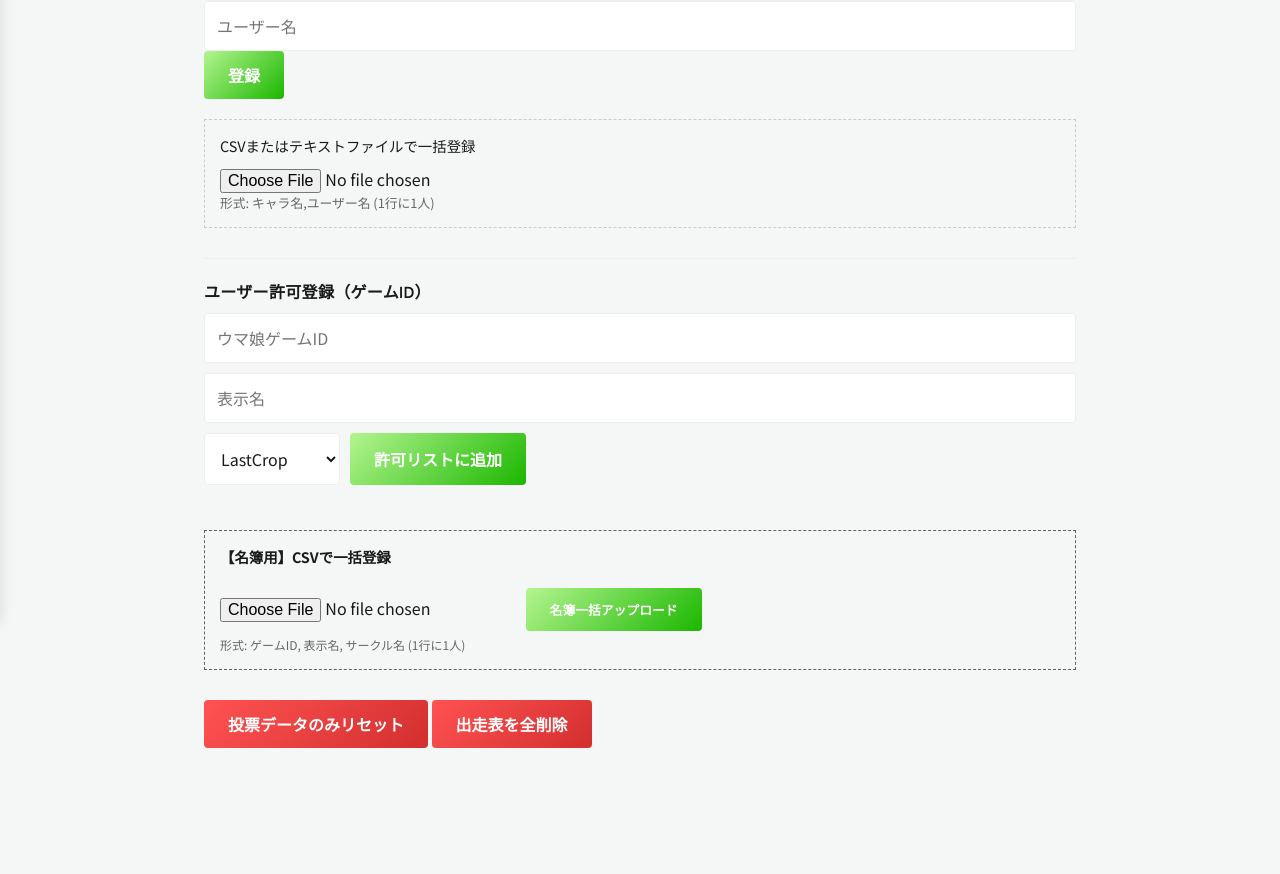
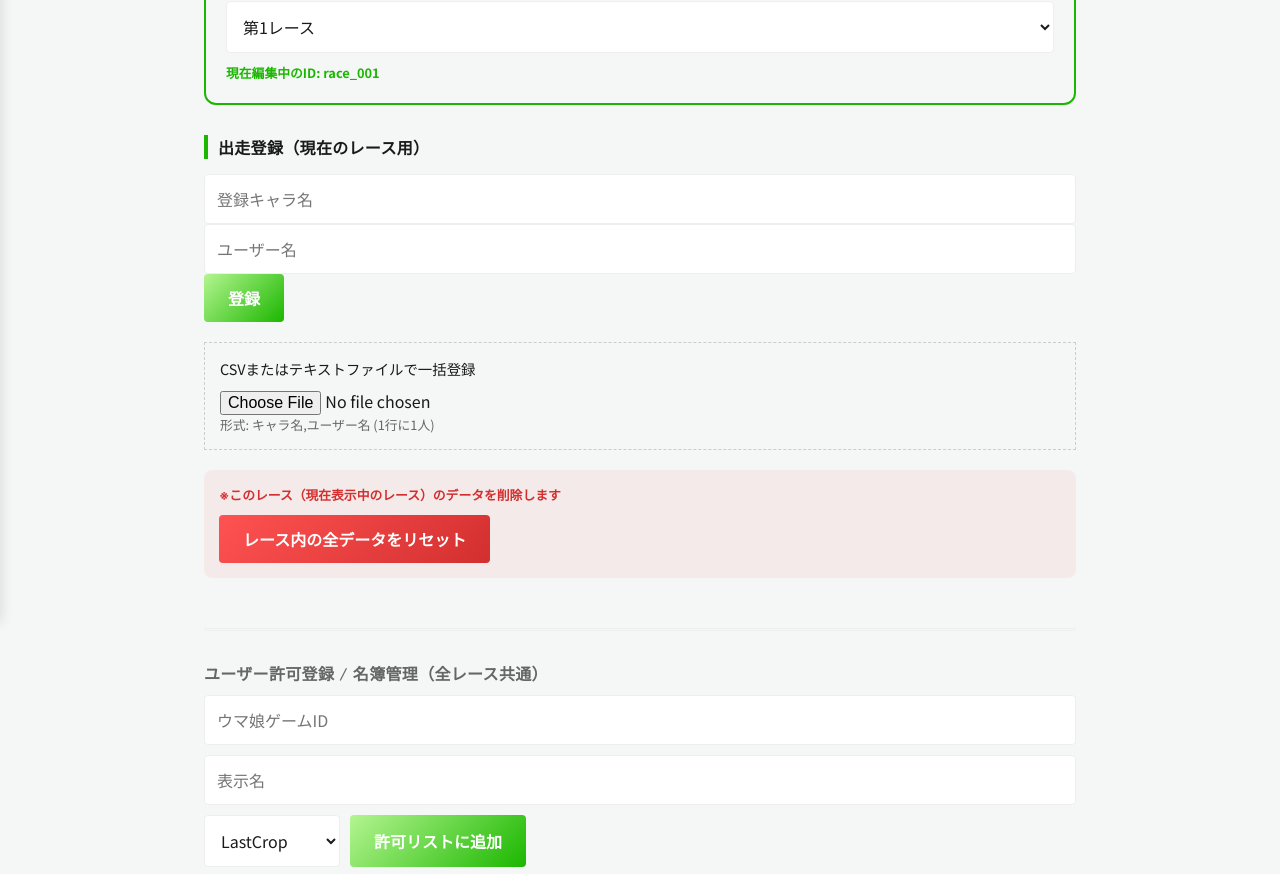
Before and after one commit to rinholyknight-max/umasaba-odds, a plain HTML site: page admin.html in a window 1280 px wide. Shown: the part 177-1051 px from the top of the page. Before the commit the page ends 965 px from the top, so only its background shows below. Drawn offline with nearby package versions, Linux system fonts and the light colour scheme; no server answers; sample sign-in values are in the browser's storage.

Commit message:
管理画面から複数レース設定

```diff
--- a/admin.html
+++ b/admin.html
@@ -55,9 +55,22 @@
     <div class="l-menu__overlay" id="js-overlay"></div>
 
     <main class="p-admin">
-      <h1 class="p-admin__title">出走登録</h1>
+      <h1 class="p-admin__title">管理画面</h1>
+
+      <section class="p-admin__race-selector" style="margin-bottom: 30px; padding: 20px; background: var(--bg-page); border: 2px solid var(--chara-main); border-radius: 12px">
+        <label for="js-race-select" style="display: block; font-size: 0.85rem; font-weight: bold; margin-bottom: 8px">編集するレースを切り替え</label>
+        <select id="js-race-select" class="c-input" onchange="location.href = 'admin.html?race=' + this.value">
+          <option value="race_001">第1レース</option>
+          <option value="race_002">第2レース</option>
+          <option value="race_003">第3レース</option>
+          <option value="race_004">第4レース</option>
+          <option value="race_005">第5レース</option>
+        </select>
+        <div style="margin-top: 10px; font-size: 0.8rem; font-weight: bold; color: var(--chara-main)">現在編集中のID: <span id="js-active-race-id">---</span></div>
+      </section>
 
       <section class="p-admin__register">
+        <h2 style="font-size: 1rem; margin-bottom: 15px; border-left: 4px solid var(--chara-main); padding-left: 10px">出走登録（現在のレース用）</h2>
         <div class="p-admin__register-group">
           <input type="text" id="horse-name" class="c-input" placeholder="登録キャラ名" list="master-chars" autocomplete="off" />
           <datalist id="master-chars"></datalist>
@@ -72,8 +85,15 @@
         <p style="font-size: 0.8rem; color: #666">形式: キャラ名,ユーザー名 (1行に1人)</p>
       </div>
 
-      <section class="p-admin__register" style="margin-top: 30px; border-top: 1px solid var(--border); padding-top: 20px">
-        <h2 style="font-size: 1rem; margin-bottom: 10px">ユーザー許可登録（ゲームID）</h2>
+      <div id="admin-list" class="p-admin__list"></div>
+
+      <div class="p-admin__danger-zone" style="margin-top: 20px; padding: 15px; background: rgba(255, 0, 0, 0.05); border-radius: 8px">
+        <p style="font-size: 0.8rem; color: #d32f2f; margin-bottom: 10px; font-weight: bold">※このレース（現在表示中のレース）のデータを削除します</p>
+        <button id="js-reset-votes" class="c-button c-button--danger">レース内の全データをリセット</button>
+      </div>
+
+      <section class="p-admin__register" style="margin-top: 50px; border-top: 3px double var(--border); padding-top: 30px">
+        <h2 style="font-size: 1rem; margin-bottom: 10px; color: var(--text-sub)">ユーザー許可登録 / 名簿管理（全レース共通）</h2>
 
         <div class="p-admin__register-group" style="display: flex; gap: 10px; flex-wrap: wrap">
           <input type="text" id="new-allow-id" class="c-input" placeholder="ウマ娘ゲームID" autocomplete="off" />
@@ -98,13 +118,6 @@
           <p style="font-size: 0.75rem; color: #666; margin-top: 5px">形式: ゲームID, 表示名, サークル名 (1行に1人)</p>
         </div>
       </section>
-
-      <div class="p-admin__danger-zone">
-        <button id="js-reset-votes" class="c-button c-button--danger">投票データのみリセット</button>
-        <button id="js-reset-horses" class="c-button c-button--danger" style="margin-top: 10px">出走表を全削除</button>
-      </div>
-
-      <div id="admin-list" class="p-admin__list"></div>
     </main>
 
     <script type="module">
--- a/js/admin.js
+++ b/js/admin.js
@@ -27,6 +27,12 @@ export function initAdmin() {
   // ★1. 編集対象のレースIDを取得 (例: admin.html?race=race_001)
   const params = new URLSearchParams(window.location.search);
   const raceId = params.get("race") || "race_001"; // 指定がなければデフォルト
+
+  const activeIdDisp = document.getElementById("js-active-race-id");
+  if (activeIdDisp) activeIdDisp.innerText = raceId;
+
+  const raceSelect = document.getElementById("js-race-select");
+  if (raceSelect) raceSelect.value = raceId;
 
   // 表示名の設定
   const userName = sessionStorage.getItem("user_name") || "不明なユーザー";
```
